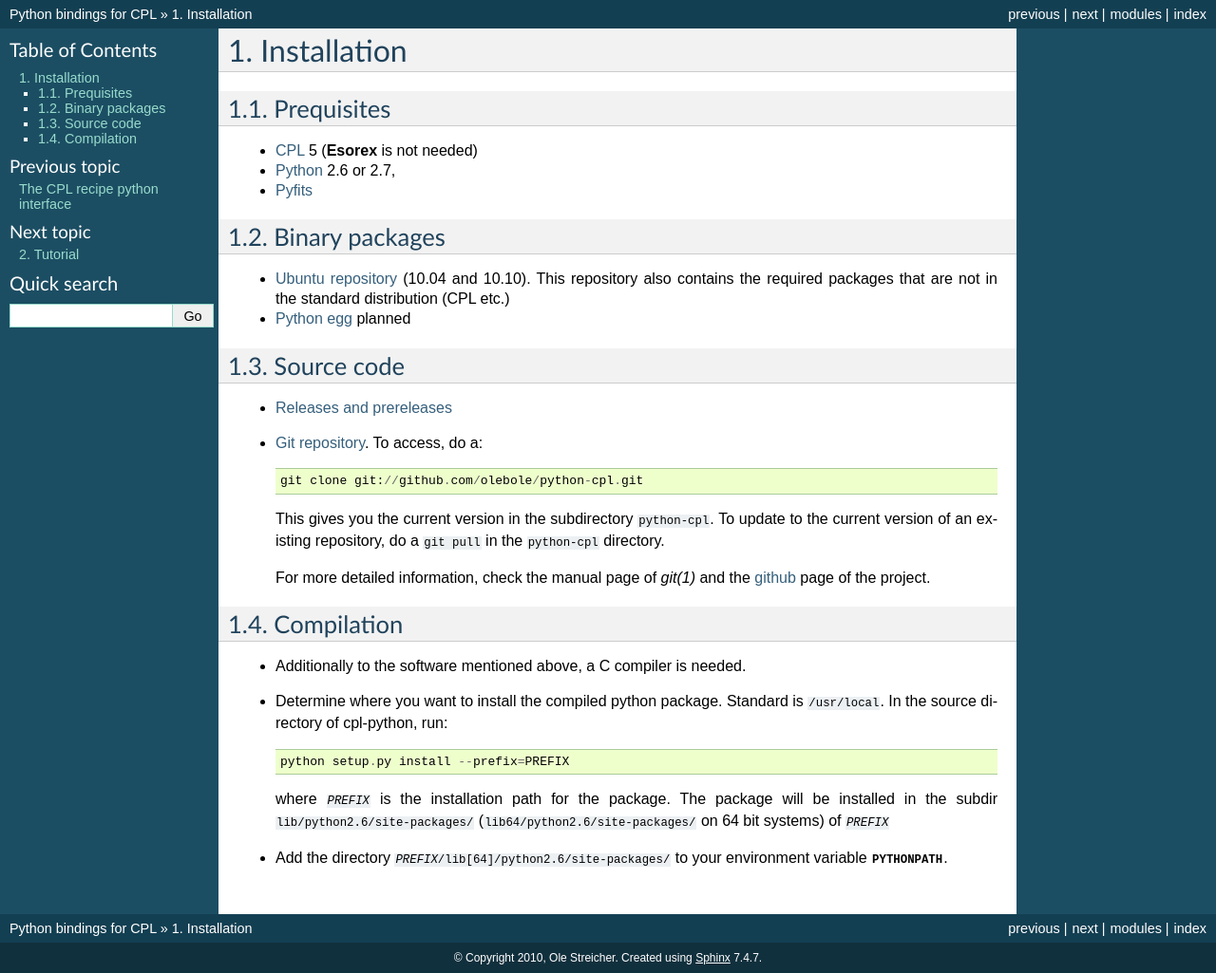
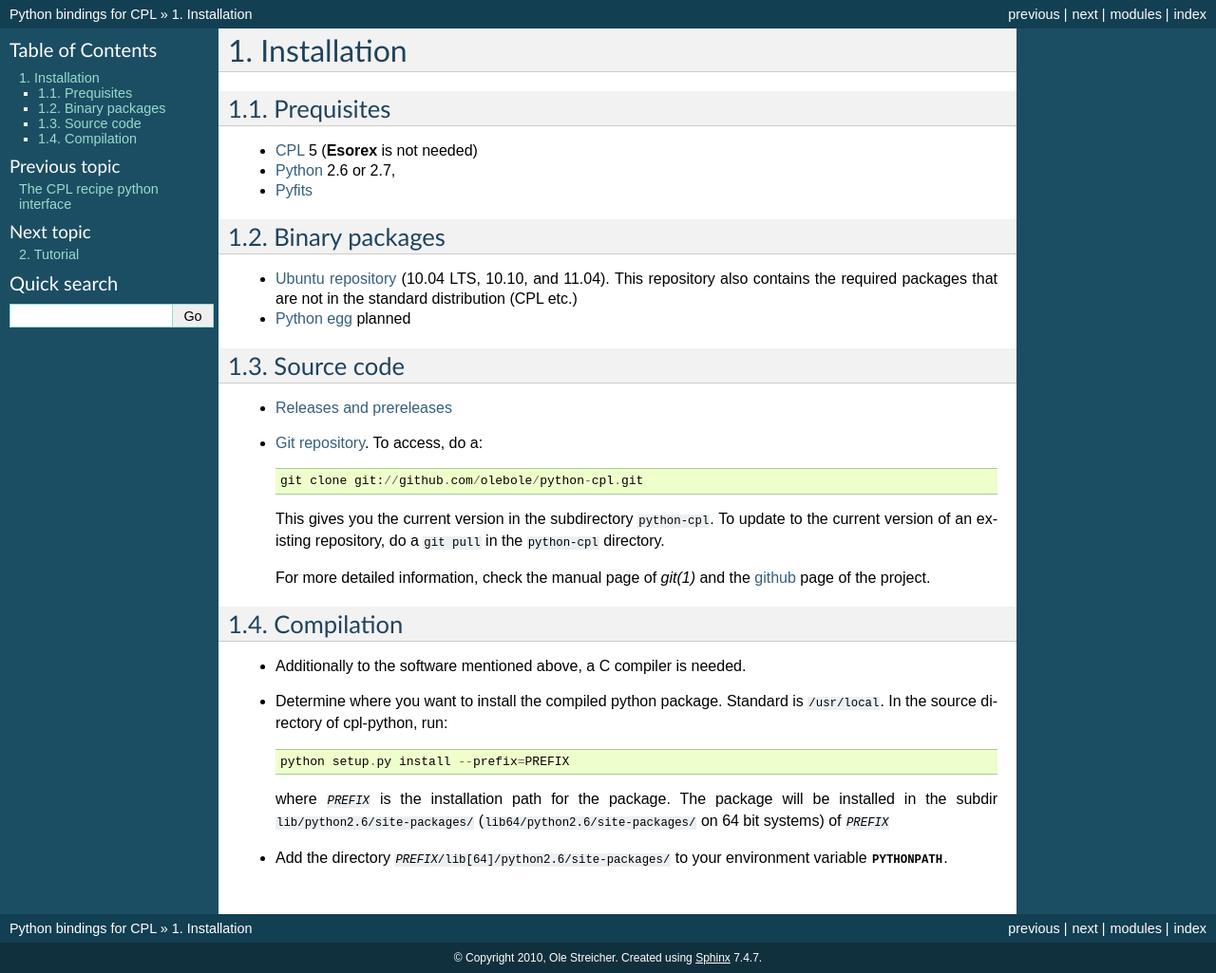
Before and after one commit to olebole/python-cpl, a Sphinx documentation site: the page built from doc/install.rst, in a window 1280 px wide. Shown: the whole page at 95% size. Built offline with Sphinx 7.4.7, drawn with Linux system fonts in a browser that asks for light colours; the version number is read from the project's files by our own code.

```diff
--- a/doc/install.rst
+++ b/doc/install.rst
@@ -13,8 +13,8 @@ Binary packages
 ---------------
 
 * `Ubuntu repository <https://launchpad.net/~olebole/+archive/astro>`_ (10.04
-  and 10.10). This repository also contains the required packages that are not
-  in the standard distribution (CPL etc.)
+  LTS, 10.10, and 11.04). This repository also contains the required packages
+  that are not in the standard distribution (CPL etc.)
 * `Python egg <http://peak.telecommunity.com/DevCenter/EasyInstall>`_ planned
 
 Source code
```
